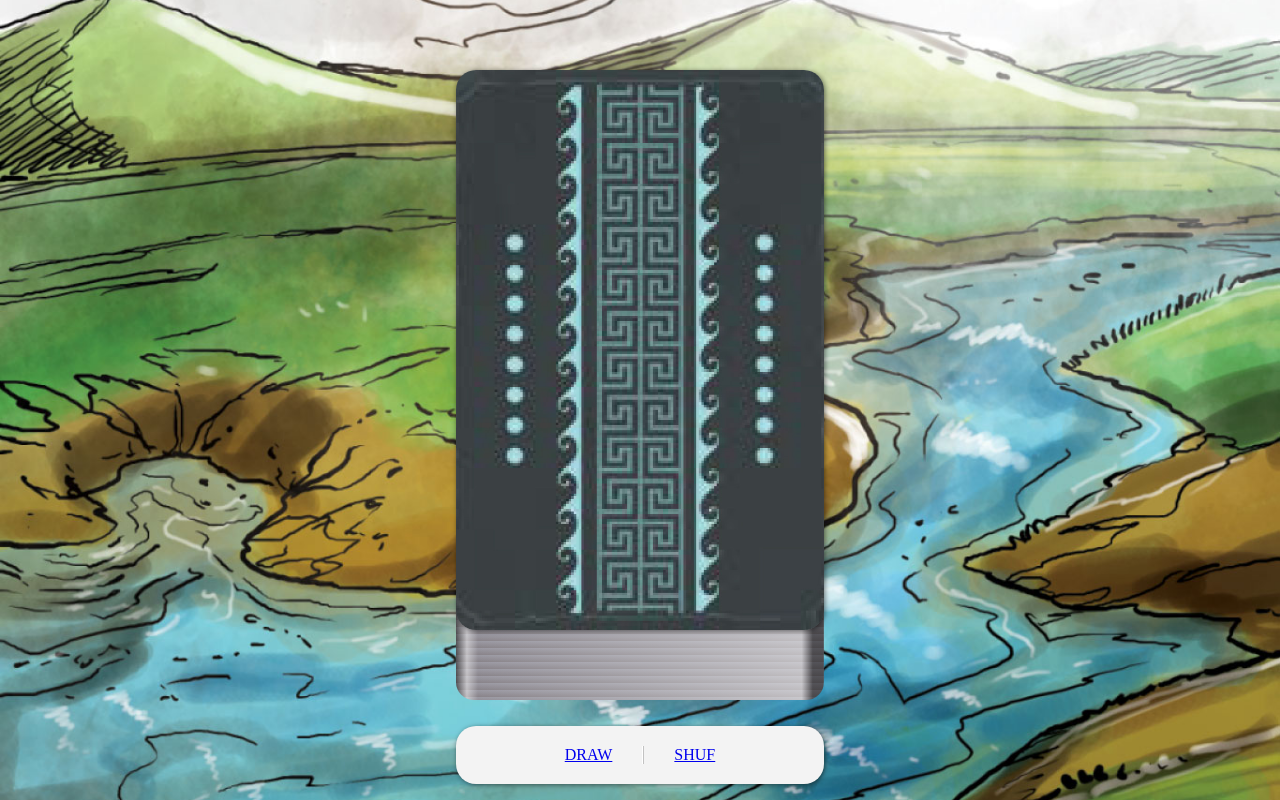
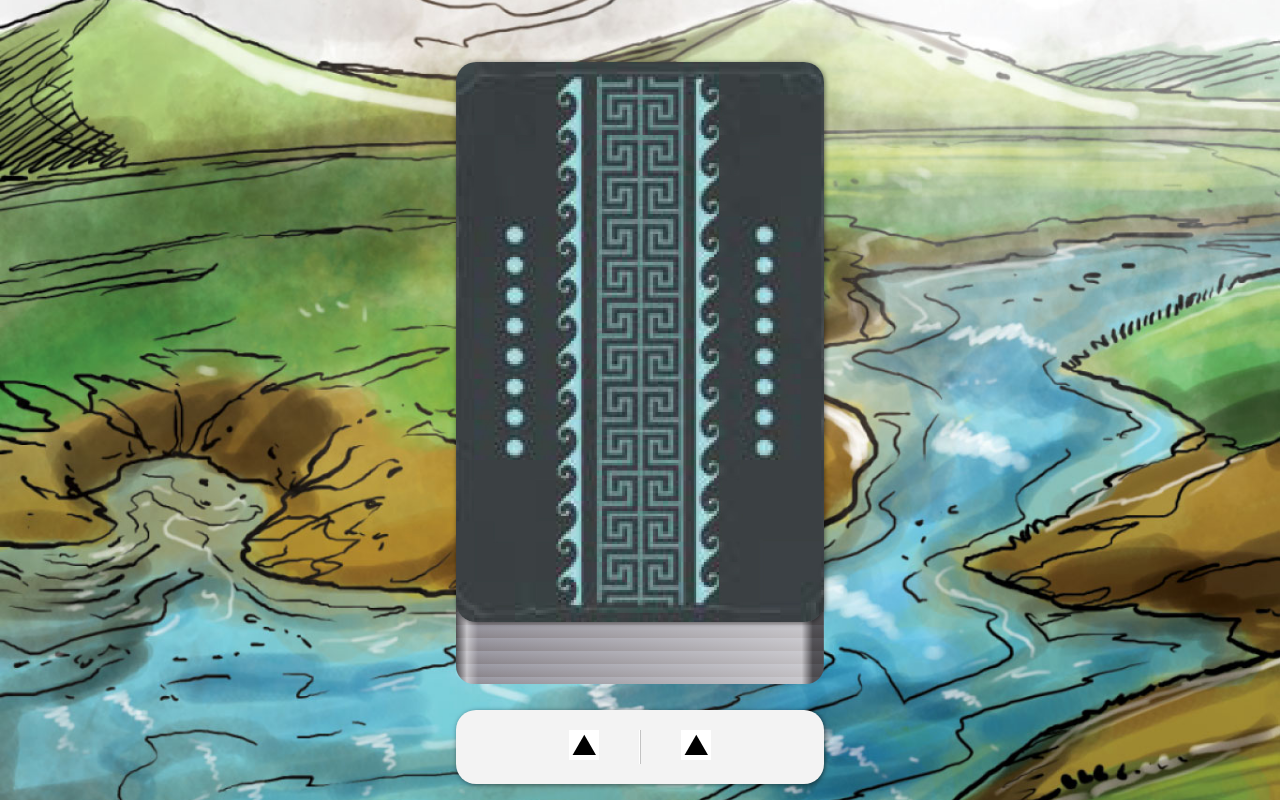
Before and after one commit to ChinoZanotti/imperium-nation-randomizer, a React (Vite) app: page / in a window 1280 px wide. Built offline with nearby package versions, Linux system fonts and the light colour scheme.

Commit message:
Add placeholder icons to navbar

```diff
--- a/src/Navbar.jsx
+++ b/src/Navbar.jsx
@@ -7,13 +7,43 @@ function Navbar() {
           <ul>
             <li>
               <a href='#' id='drawBtn' className='icon-link'>
-                DRAW
+                <svg
+                  width="50"
+                  height="50"
+                  viewBox="0 0 50 50"
+                  fill="none"
+                  xmlns="http://www.w3.org/2000/svg">
+                  <rect
+                    width="50"
+                    height="50"
+                    fill="white"
+                  />
+                  <path
+                    d="M25.4856 8L44.9711 41.75H6L25.4856 8Z"
+                    fill="black"
+                  />
+                </svg>
               </a>
             </li>
             <li className='nav-divider'></li>
             <li>
               <a href='#' id='shuffleResetBtn'>
-                SHUF
+                <svg
+                  width="50"
+                  height="50"
+                  viewBox="0 0 50 50"
+                  fill="none"
+                  xmlns="http://www.w3.org/2000/svg">
+                  <rect
+                    width="50"
+                    height="50"
+                    fill="white"
+                  />
+                  <path
+                    d="M25.4856 8L44.9711 41.75H6L25.4856 8Z"
+                    fill="black"
+                  />
+                </svg>
               </a>
             </li>
           </ul>
```
